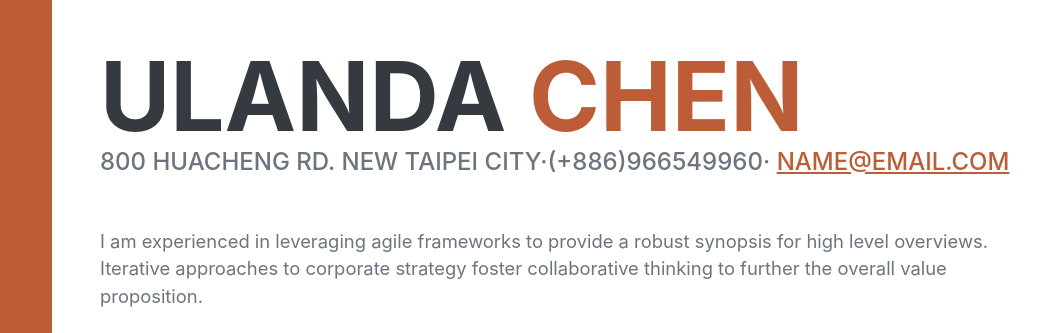
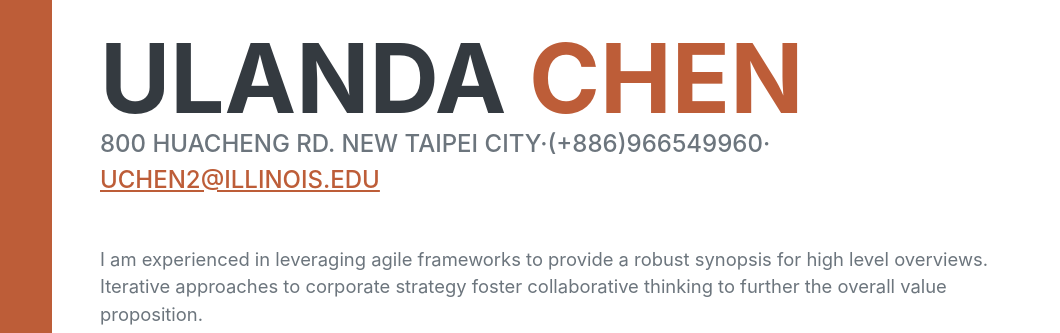
Before and after one commit to ccy9559/ccy9559.github.io, a plain HTML site: page index.html in a window 1280 px wide. Shown: the part 169-502 px from the top of the page, 220-1280 px from the left. Drawn offline with nearby package versions, Linux system fonts and the light colour scheme; a web font is replaced by a local one.

Commit message:
Update index.html

```diff
--- a/index.html
+++ b/index.html
@@ -45,7 +45,7 @@
                     </h1>
                     <div class="subheading mb-5">
                         800 Huacheng Rd. New Taipei City·(+886)966549960·
-                        <a href="mailto:name@email.com">name@email.com</a>
+                        <a href="mailto:uchen2@illinois.edu">uchen2@illinois.edu</a>
                     </div>
                     <p class="lead mb-5">I am experienced in leveraging agile frameworks to provide a robust synopsis for high level overviews. Iterative approaches to corporate strategy foster collaborative thinking to further the overall value proposition.</p>
                     <div class="social-icons">
```
